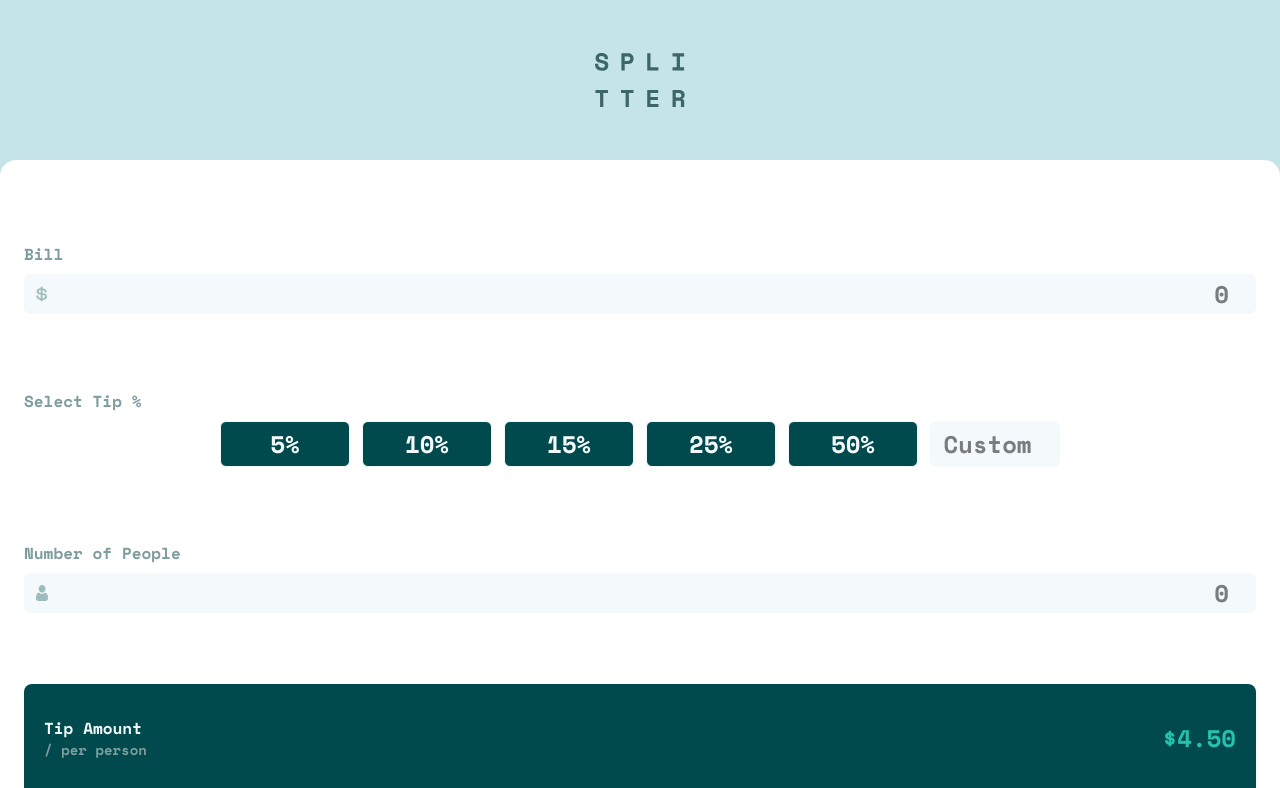
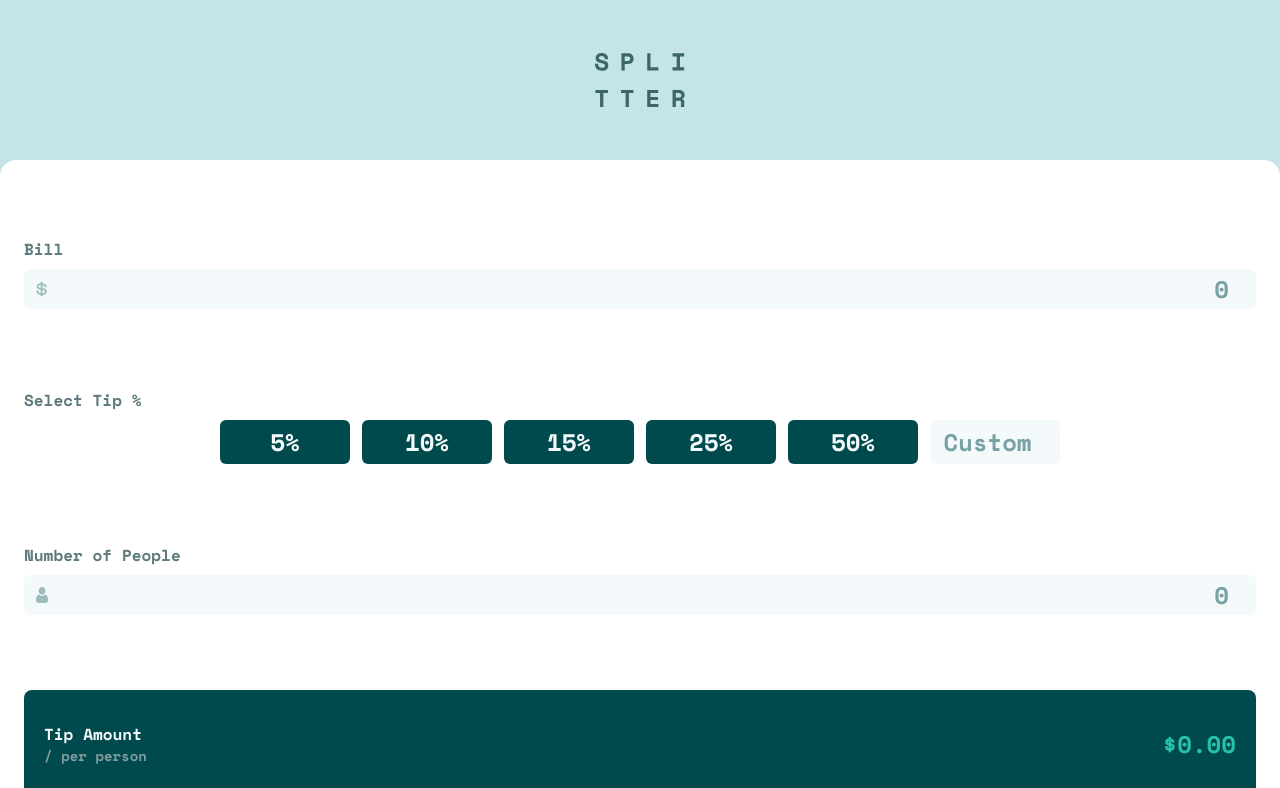
Before and after one commit to ang-riv/tip-calculator, a React (Vite) app: page / in a window 1280 px wide. Shown: the top 788 px of the page. Built offline with nearby package versions, Linux system fonts and the light colour scheme.

Commit message:
Reset button

```diff
--- a/src/App.jsx
+++ b/src/App.jsx
@@ -13,6 +13,25 @@ function App() {
     singleTotal: 0.0,
     singleTip: 0.0,
   });
+
+  const billRef = useRef(null);
+  const nameRef = useRef(null);
+
+  const handleReset = () => {
+    if (billRef.current) {
+      billRef.current.value = "";
+    }
+    if (nameRef.current) {
+      nameRef.current.value = "";
+    }
+    setUserInfo({ billAmount: 0, people: null });
+    setNewAmounts({
+      total: 0.0,
+      singleTotal: 0.0,
+      singleTip: 0.0,
+    });
+  };
+
   // tip buttons
   const tipAmounts = [5, 10, 15, 25, 50];
 
@@ -72,18 +91,19 @@ function App() {
       <header className="h-2/10 w-full flex justify-center items-center">
         <img src={logo} alt="logo" className="w-[90px] h-[55px]" />
       </header>
-      <main className="bg-white h-full w-full rounded-t-2xl py-7 px-6 flex flex-col justify-around">
+      <main className="bg-white h-full w-full rounded-t-2xl py-5 px-6 flex flex-col justify-around">
         <section className="h-6/10 flex flex-col justify-around">
           <div>
             <label htmlFor="billInput">Bill</label>
             <div className={inputStyle("bill")} tabIndex={0}>
               <img src={dollar} alt="dollar icon" className="h-4 w-3" />
               <input
+                ref={billRef}
                 onFocus={() => setBillFocus(true)}
                 onBlur={() => setBillFocus(false)}
                 type="number"
                 name="billInput"
-                className="w-full text-2xl text-right focus:outline-0"
+                className="w-full text-2xl text-right focus:outline-0 text-green-900"
                 placeholder="0"
                 onChange={(e) =>
                   setUserInfo((prev) => ({
@@ -101,7 +121,7 @@ function App() {
                 <button
                   name="tipInput"
                   key={amount}
-                  className="border border-green-300 w-[130px] text-2xl py-1.5 rounded-md text-grey-50 bg-green-900"
+                  className="w-[130px] text-2xl py-1.5 rounded-md text-grey-50 bg-green-900 hover:text-green-900 hover:bg-green-primary"
                   onClick={() => setTipPercent(amount / 100)}
                 >
                   {amount}%
@@ -111,7 +131,7 @@ function App() {
                 type="number"
                 name="tipInput"
                 placeholder="Custom"
-                className="bg-grey-50 w-[130px] text-2xl p-1 text-center rounded-md focus:outline-green-primary"
+                className="bg-grey-50 w-[130px] text-2xl p-1 text-center rounded-md focus:outline-green-primary text-green-900 focus:text-right"
                 onChange={(e) => setTipPercent(Number(e.target.value) / 100)}
               />
             </div>
@@ -121,12 +141,13 @@ function App() {
             <div className={inputStyle("name")} tabIndex={0}>
               <img src={person} alt="person icon" className="h-4 w-3" />
               <input
+                ref={nameRef}
                 type="number"
                 id="peopleInput"
                 placeholder="0"
                 onFocus={() => setNameFocus(true)}
                 onBlur={() => setNameFocus(false)}
-                className="w-full text-2xl text-right focus:outline-0"
+                className="w-full text-2xl text-right focus:outline-0 text-green-900"
                 onChange={(e) =>
                   setUserInfo((prev) => ({
                     ...prev,
@@ -144,7 +165,9 @@ function App() {
               <p className="text-grey-400 text-sm">/ per person</p>
             </div>
             <div className="w-1/2">
-              <p className="text-2xl text-green-primary text-right">$4.50</p>
+              <p className="text-2xl text-green-primary text-right">
+                ${newAmounts.singleTip.toFixed(2)}
+              </p>
             </div>
           </div>
           <div className="flex items-center">
@@ -153,11 +176,13 @@ function App() {
               <p className="text-grey-400 text-sm">/ per person</p>
             </div>
             <div className="w-1/2">
-              <p className="text-2xl text-green-primary text-right">$34.50</p>
+              <p className="text-2xl text-green-primary text-right">
+                ${newAmounts.singleTotal.toFixed(2)}
+              </p>
             </div>
           </div>
           <div className="w-full text-green-900 bg-green-primary text-center py-2 rounded-md">
-            <button>RESET</button>
+            <button onClick={handleReset}>RESET</button>
           </div>
         </section>
       </main>
--- a/src/index.css
+++ b/src/index.css
@@ -17,7 +17,7 @@
 }
 
 label {
-  color: hsl(184, 14%, 56%);
+  color: hsl(186, 14%, 43%);
 }
 
 .section-div {
```
